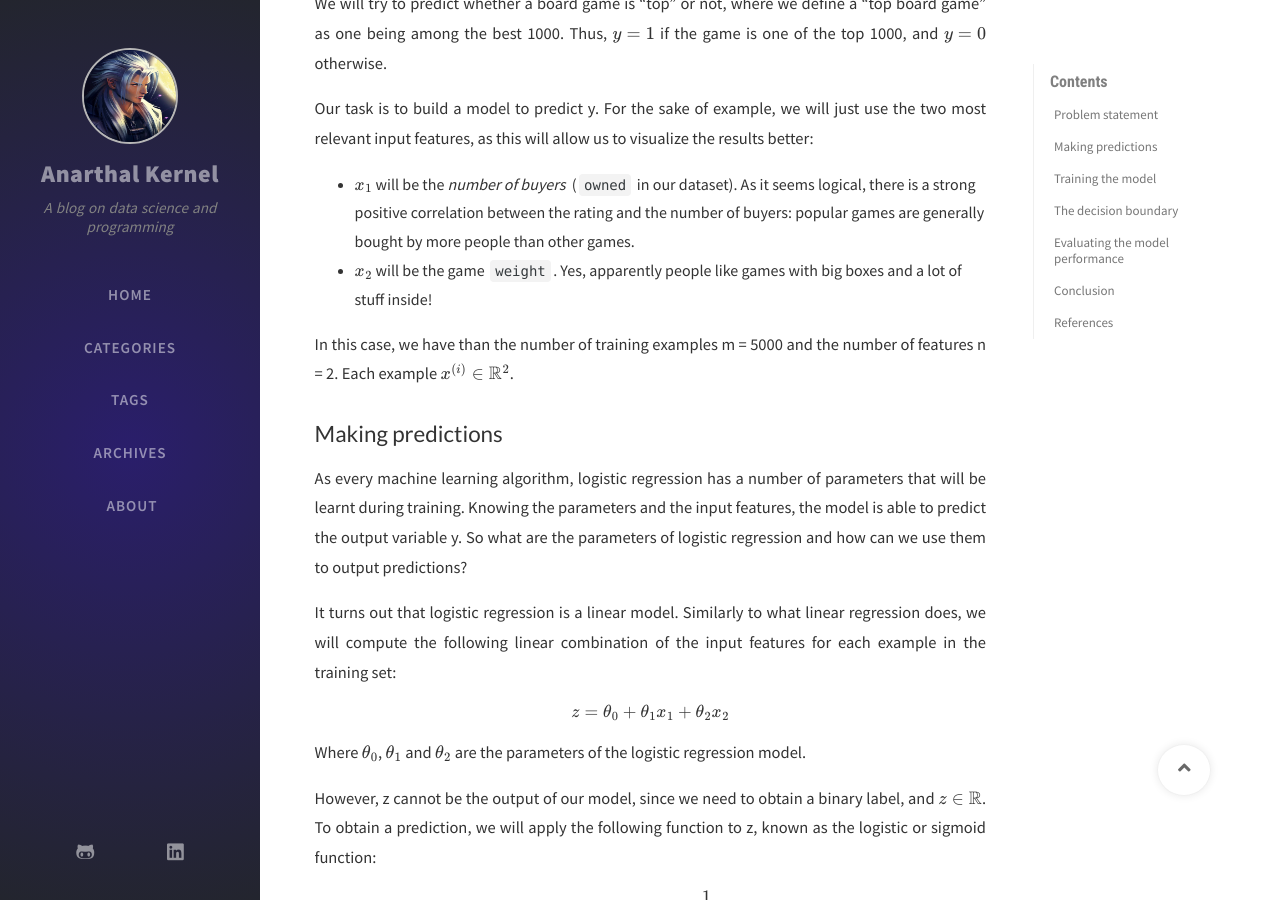
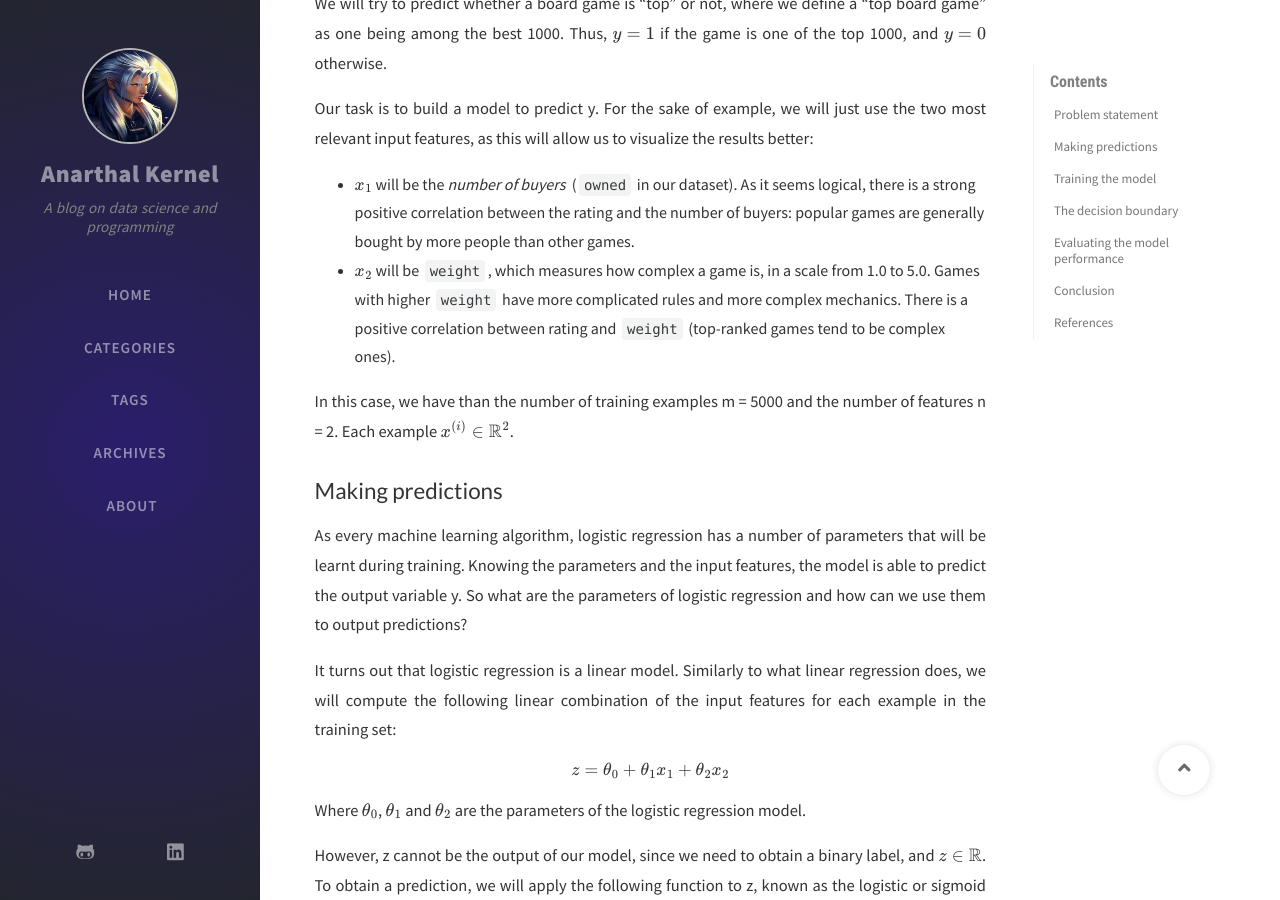
Before and after one commit to anarthal/blog, a Jekyll site: the page built from _posts/2020-07-08-logistic-regression.md, in a window 1280 px wide and 900 px high, scrolled down 807 px. Built offline with Jekyll 4.4.1, drawn with Linux system fonts in a browser that asks for light colours; nearby versions of some CDN libraries; comment, search, counter and statistics services are not loaded.

Commit message:
Fixed paragraph on weights

```diff
--- a/_posts/2020-07-08-logistic-regression.md
+++ b/_posts/2020-07-08-logistic-regression.md
@@ -22,7 +22,7 @@ We will try to predict whether a board game is "top" or not, where we define a "
 Our task is to build a model to predict y. For the sake of example, we will just use the two most relevant input features, as this will allow us to visualize the results better:
 
 - $$ x_1 $$ will be the *number of buyers* (`owned` in our dataset). As it seems logical, there is a strong positive correlation between the rating and the number of buyers: popular games are generally bought by more people than other games.
-- $$ x_2 $$ will be the game `weight`. Yes, apparently people like games with big boxes and a lot of stuff inside!
+- $$ x_2 $$ will be `weight`, which measures how complex a game is, in a scale from 1.0 to 5.0. Games with higher `weight` have more complicated rules and more complex mechanics. There is a positive correlation between rating and `weight` (top-ranked games tend to be complex ones).
 
 In this case, we have than the number of training examples m = 5000 and the number of features n = 2. Each example $$ x^{(i)} \in \mathbb{R}^2 $$.
 
```
